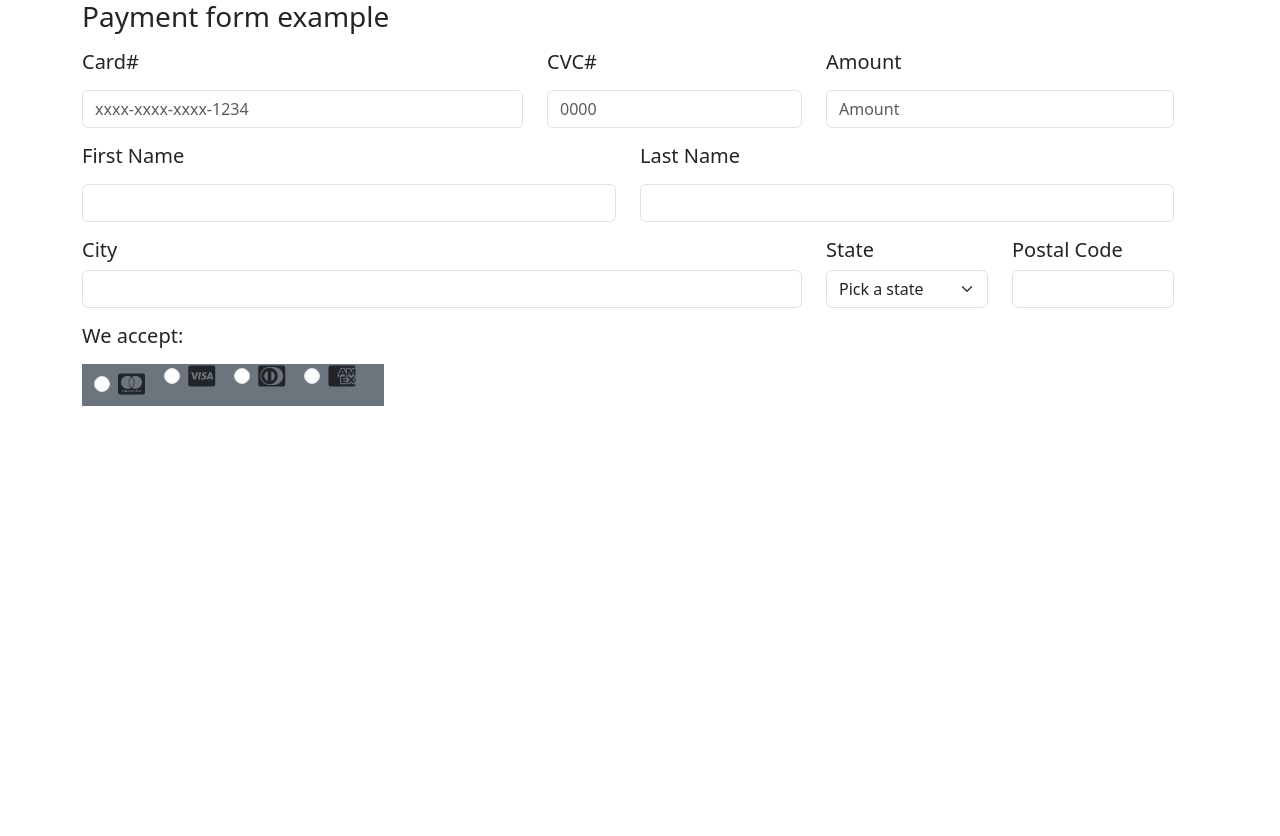
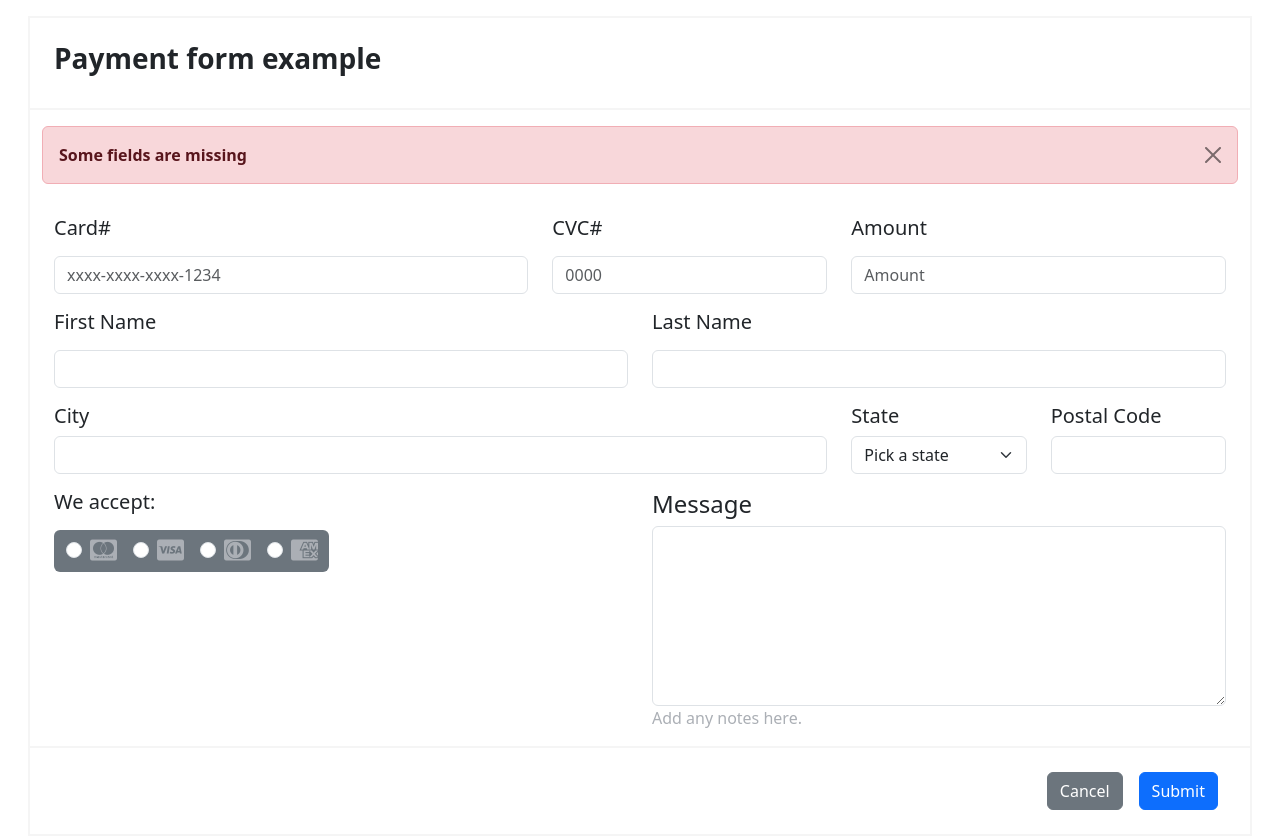
Before and after one commit to 4GeeksAcademy/html5_form_argelio, a plain HTML site: page index.html in a window 1280 px wide. Before the commit the page ends 800 px from the top, so only its background shows below. Drawn offline with nearby package versions, Linux system fonts and the light colour scheme.

Commit message:
ready to deliver project

```diff
--- a/index.html
+++ b/index.html
@@ -8,13 +8,24 @@
     <link href="https://cdn.jsdelivr.net/npm/bootstrap@5.3.0-alpha3/dist/css/bootstrap.min.css" rel="stylesheet" integrity="sha384-KK94CHFLLe+nY2dmCWGMq91rCGa5gtU4mk92HdvYe+M/SXH301p5ILy+dN9+nJOZ" crossorigin="anonymous">
     <script src="https://kit.fontawesome.com/f05d368172.js" crossorigin="anonymous"></script>
 </head>
+<style>
+    label i {
+        color: #abafb5;
+    }
+</style>
 <body>
-    <div class="container">
-        <form action="#" class="row">
-            <div class="row">
-                <legend><h3>Payment form example</h3></legend>
+    <div class="container-fluid justify-content-center" >
+        <form action="https://www.google.com" class="row mt-3 mx-3 d-flex justify-content-center" method="get" style="border: 2px solid whitesmoke;">
+            <div class="row" style="border-bottom: 2px solid whitesmoke">
+                <legend class="my-4"><h3><strong>Payment form example</strong></h3></legend>
             </div>
             <div class="row">
+                <div class="alert alert-danger alert-dismissible fade show mt-3" role="alert">
+                    <strong>Some fields are missing</strong>
+                    <button type="button" class="btn-close" data-bs-dismiss="alert" aria-label="Close"></button>
+                  </div>
+            </div>
+            <div class="row mt-3">
                 <fieldset class="col-12">
                     <div class="row">
                         <div class="col-5">
@@ -70,32 +81,43 @@
                                 <label for="cardtype" class="form-label"><h5>We accept:</h5></label><br>
                             </div>
                             <div class="row">
-                                <div class="col-7">
-                                    <div class="container bg-secondary d-flex justify-content-between">
+                                <div class="col-6">
+                                    <div class="container bg-secondary d-flex justify-content-between rounded">
                                         <div class="form-check form-check-inline py-2">
                                             <input type="radio" class="form-check-input" name="cardtypes" id="mastercard">
                                             <label for="mastercard" class="form-check-label"><i class="fa-brands fa-cc-mastercard fa-xl"></i></label>
                                         </div>
-                                        <div class="form-check form-check-inline">
+                                        <div class="form-check form-check-inline py-2">
                                             <input type="radio" class="form-check-input" name="cardtypes" id="visa">
                                             <label for="visa" class="form-check-label"><i class="fa-brands fa-cc-visa fa-xl"></i></label>
                                         </div>
-                                        <div class="form-check form-check-inline">
+                                        <div class="form-check form-check-inline py-2">
                                             <input type="radio" class="form-check-input" name="cardtypes" id="dinersclub">
                                             <label for="dinersclub" class="form-check-label"><i class="fa-brands fa-cc-diners-club fa-xl"></i></label>
                                         </div>
-                                        <div class="form-check form-check-inline">
+                                        <div class="form-check form-check-inline py-2">
                                             <input type="radio" class="form-check-input" name="cardtypes" id="amex">
                                             <label for="amex" class="form-check-label"><i class="fa-brands fa-cc-amex fa-xl"></i></label>
                                         </div>
                                     </div>
                                 </div>
                             </div>
-
                         </div>
-                        <div class="col-6"></div>
+                        <div class="col-6">
+                            <h4>Message</h4>
+                            <div class="form-floating">
+                                <textarea name="comments" id="comments" cols="30" rows="50" class="form-control" style="height: 180px;"></textarea>
+                            </div>
+                            <p style="color: #abafb5;">Add any notes here.</p>
+                        </div>
                     </div>
                 </fieldset>
+            </div>
+            <div class="row" style="border-top: 2px solid whitesmoke;">
+                <div class="container d-flex justify-content-end">
+                    <div class="btn btn-secondary mx-2 my-4">Cancel</div>
+                    <input type="submit" class="btn btn-primary mx-2 my-4" placeholder="Send"></input>
+                </div>
             </div>
         </form>
     </div>
```
